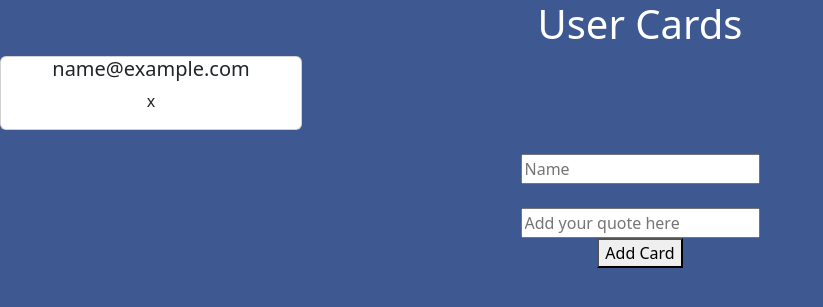
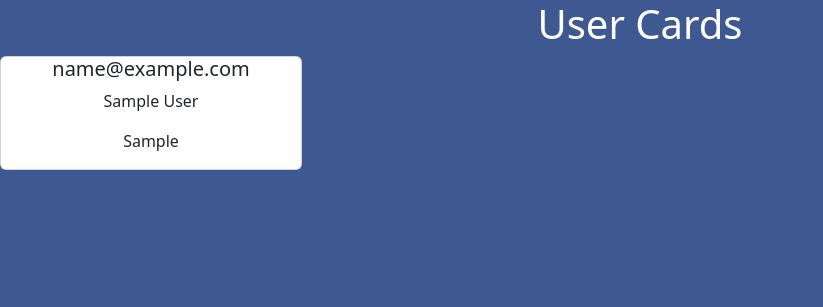
Before and after one commit to Al3x-s/DevOps-Final, a Flask app: page /home in a window 1280 px wide. Shown: the top 307 px of the page, without its empty margins (0-823 px from the left). Run offline with Flask 3, Linux system fonts and the light colour scheme; the visitor is signed in with stand-in values (Sample User, id 1); tables that the repository leaves empty hold one stand-in row (values such as "Sample post").

Commit message:
Revert "backup"

```diff
--- a/functions.py
+++ b/functions.py
@@ -1,5 +1,4 @@
 import sqlite3
-###
 def check_if_user_exists(user_email):
     conn = sqlite3.connect("user.db")
     cursor = conn.cursor()
@@ -8,8 +7,7 @@ def check_if_user_exists(user_email):
     conn.close()
     return result is not None
 
-
-def check_user_updated(email, password):
+def authenticate_user(email, password):
     conn = sqlite3.connect("user.db")
     cursor = conn.cursor()
     query = "SELECT * FROM users WHERE email = ? AND password = ?"
@@ -18,23 +16,43 @@ def check_user_updated(email, password):
     conn.close()
     return result is not None
 
-def user_pass_incorrect():
-    x = "User password is incorrect"
-    return x
-
 def add_user(email,password):
     conn = sqlite3.connect("user.db")
     cursor = conn.cursor()
     query = "INSERT INTO users (email, password) VALUES (?,?)"
     cursor.execute(query,(email,password))
-    cursor.execute("SELECT * FROM users")
     conn.commit()
     conn.close()
+
 def get_all_user_data():
     conn = sqlite3.connect('user.db')
     cursor = conn.cursor()
     cursor.execute("SELECT * FROM users")
     user_data = cursor.fetchall()
     conn.close()
-    print(user_data)
     return user_data
+
+def update_name_quote(name, quote, email):
+    db = sqlite3.connect("user.db")
+    cursor = db.cursor()
+    query = "UPDATE users SET name = ?, quote = ? WHERE email = ?"
+    cursor.execute(query, (name, quote, email))
+    db.commit()
+    db.close()
+
+def get_status(email):
+    stat = True
+    conn = sqlite3.connect("user.db")
+    cursor = conn.cursor()
+    cursor.execute("SELECT * FROM users WHERE email = ?", (email,))
+    result = cursor.fetchone()
+    if result[6] == 1:
+        stat = False
+    return stat
+
+def has_submitted(email):
+    conn = sqlite3.connect("user.db")
+    cursor = conn.cursor()
+    cursor.execute("UPDATE users SET submission = ? WHERE email = ?",(1 , email))
+    conn.commit()
+    conn.close()
--- a/main.py
+++ b/main.py
@@ -1,5 +1,6 @@
 #!/usr/bin/env python
 from flask import Flask, render_template, session, request, url_for, redirect
+from datetime import timedelta
 import sqlite3
 from functions import *
 
@@ -20,81 +21,47 @@ cursor.execute('''CREATE TABLE IF NOT EXISTS users
                )''')
 conn.commit()
 
-
-conn2 = sqlite3.connect('info.db')
-cursor2 = conn2.cursor()
-cursor.execute('''CREATE TABLE IF NOT EXISTS users
-                   (id INTEGER PRIMARY KEY AUTOINCREMENT,
-                    email TEXT NOT NULL,
-                    image TEXT NOT NULL,
-                    name TEXT NOT NULL,
-                    quote TEXT NOT NULL,
-                    submission INTEGER NOT NULL
-                )''')
-conn2.commit()
-
 @app.route("/", methods=["GET","POST"])
 def login():
     if request.method == "POST":
-        x = ''
         username = request.form.get("email")
         password = request.form.get("password")
         #if user info isnt in databse add it otherwise log in
         if check_if_user_exists(username): # chheck if user email is in datdabase
-            print(check_if_user_exists(username))
-            print("++++++++++++++++++++++++++++++++++")
-            if check_user_updated(username, password): # if both user and pass exist
+            if authenticate_user(username, password): # if both user and pass exist
                 session["logged_in"] = True
                 session["email"] = username
-                print(check_user_updated(username, password))
-                print("second if")
                 return redirect(url_for('home'))
             else:
-                x = user_pass_incorrect()
-                print("first else")
+                x = ":D"
                 return render_template("login.html", incorrect = x)
         else:
-            add_user(username, password)
-            print("add user")
+            add_user(username, password) #user cannot be found creating new data entry
             return redirect(url_for('home'))
     return render_template("login.html")
 
-@app.route("/home")
+@app.route("/home", methods=["GET", "POST"])
 def home():
-    if 'logged_in' in session and session['logged_in']:
+    if 'logged_in' in session and session['logged_in']:#if logged in present the following
+        user_email = session["email"]
+        has_entered = get_status(user_email)
         if request.method == "POST":
-            name = request.form.get("name")
-            quote = request.form.get("quote")
-            email = session["email"]
-            if name and quote and email:
-                update_name_quote(name, quote, email)
-        user_data = get_all_user_data()
-        return render_template("index.html", user_data = user_data)
+            name = request.form.get("name") #UDC
+            quote = request.form.get("quote") #UDC
+            email = session["email"]  #UDC
+            if name and quote and email: # if all udc criteria are met
+                update_name_quote(name, quote, email) # update database with data
+                user_data = get_all_user_data() # collect all data to pass to jinja
+                #has_submitted(email) # tell sql user has submitted
+                return render_template("index.html", user_data = user_data)
+        user_data = get_all_user_data() # passing fata to jinja
+        return render_template("index.html", user_data = user_data, stat=has_entered)
     else:
+        session.clear()
         return redirect(url_for('login'))
 
 
-#DP
-def update_name_quote(name, quote, email):
-    db = sqlite3.connect("user.db")
-    cursor =  conn.cursor()
-    query = "UPDATE users SET name = ?, quote = ?, where email = ?"
-    cursor.execute(query, (name, quote, email))
-    db.commit()
-    db.close()
-    #db.name = sqlite3.name
-@app.route("/input", methods=["POST", "GET"])
-def user_input():
-#creating section for user input
-    if request.method == "POST":
-        name = request.form.get("name")
-        quote = request.form.get("quote")
-        email = session["email"]
-        if name and quote and email:
-            update_name_quote(name, quote, email)
-        #return f"Name: {name} Quote: {quote}"
-    return render_template("index.html")
-#dp
+
 
 if __name__ == "__main__":
   app.run(host="0.0.0.0", port=2225, debug=True)
--- a/static/styles.css
+++ b/static/styles.css
@@ -1,6 +1,5 @@
 body{
-
-background-color: rgb(62, 89, 145);
+    background-color: rgb(62, 89, 145);
     color: white;
     text-align: center;
     margin: auto;
--- a/templates/index.html
+++ b/templates/index.html
@@ -27,7 +27,8 @@
     <div class="user-card">
         <!--for now, this is displaying the user's email and password. this is only until the db is up and running -->
             <h5 class="card-name">{{ user_info[1] }}</h5>
-            <p class="card-quote">{{ user_info[2] }}</p>
+            <p class="card-quote">{{ user_info[4] }}</p>
+	    <p> {{ user_info[5]}} </p>
             </div>
     </div>
             </div>
@@ -37,7 +38,7 @@
 
 
     <!-- Card Form -->
-
+    {% if stat %}
     <form method="post">
         <input type="text" name="name" placeholder="Name">
         <br>
@@ -46,8 +47,9 @@
         <br>
         <button type="submit">Add Card</button>
     </form>
+    {% endif %}
+    <script src="https://cdn.jsdelivr.net/npm/bootstrap@5.3.1/dist/js/bootstrap.bundle.min.js" integrity="sha384-HwwvtgBNo3bZJJLYd8oVXjrBZt8cqVSpeBNS5n7C8IVInixGAoxmnlMuBnhbgrkm" crossorigin="anonymous"></script>
 
-    <script src="https://cdn.jsdelivr.net/npm/bootstrap@5.3.1/dist/js/bootstrap.bundle.min.js" integrity="sha384-HwwvtgBNo3bZJJLYd8oVXjrBZt8cqVSpeBNS5n7C8IVInixGAoxmnlMuBnhbgrkm" crossorigin="anonymous"></script>
 
 </body>
 </html>
```
Also changed, not shown: printall.py (deleted, +0 -9 lines), templates/input.html (deleted, +0 -15 lines), templates/submit.html (deleted).
